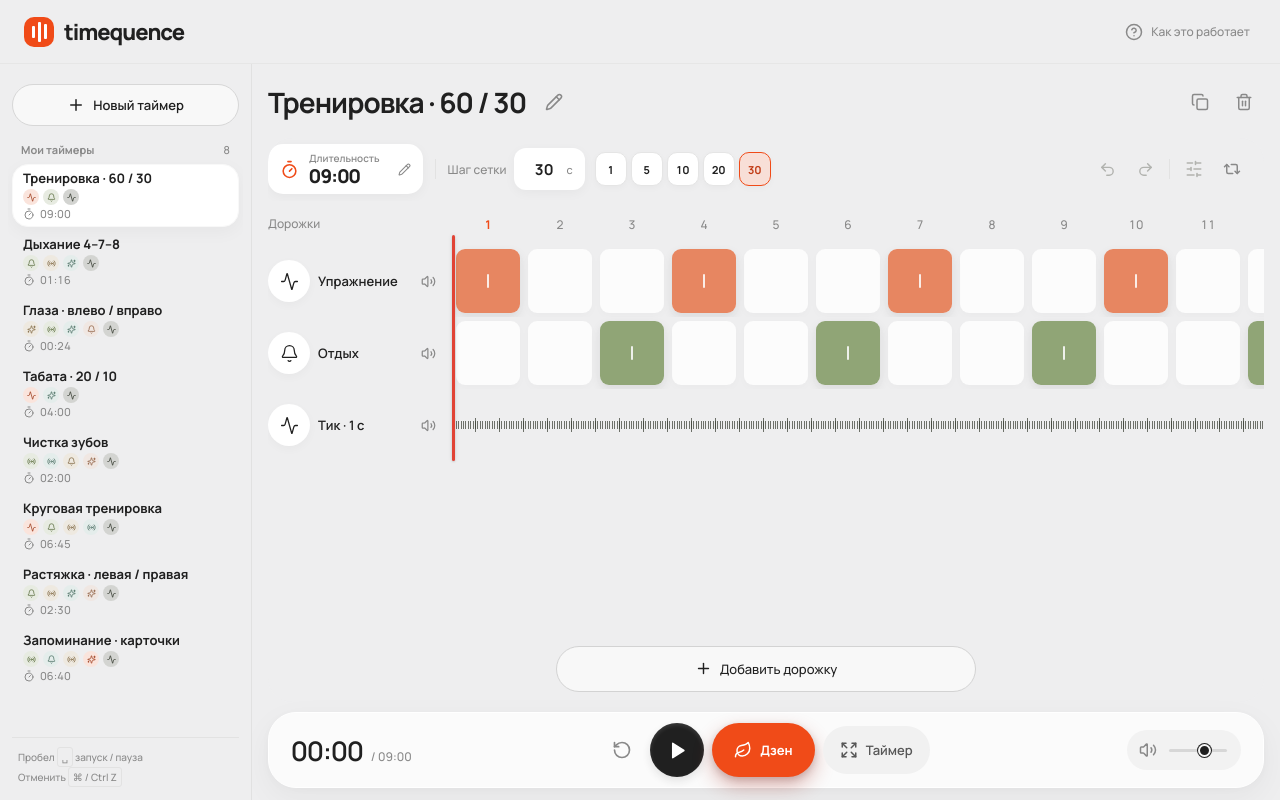
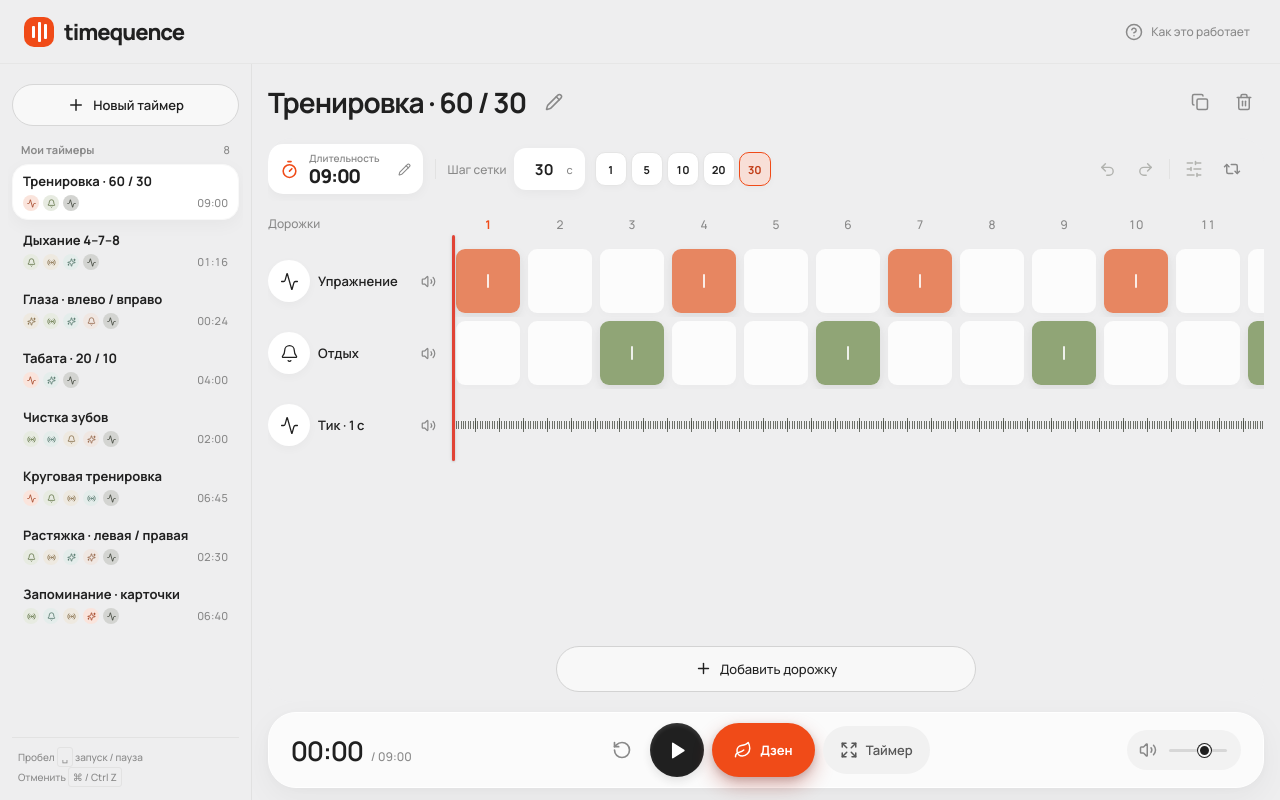
Before and after one commit to rusakoff/timequence, a React (Vite) app: page / in a window 1280 px wide. Built offline with nearby package versions, Linux system fonts and the light colour scheme.

Commit message:
style: simplify timer card metadata

```diff
--- a/src/App.tsx
+++ b/src/App.tsx
@@ -156,10 +156,7 @@ function TimerList({
               <strong title={t.name}>{t.name}</strong>
             </span>
             <TrackIcons tracks={enabledTracks} />
-            <span className="timer-card-duration">
-              <TimerIcon size={12} aria-hidden="true" />
-              {time(t.duration)}
-            </span>
+            <span className="timer-card-duration">{time(t.duration)}</span>
           </button>
         );
       })}
--- a/src/styles.css
+++ b/src/styles.css
@@ -444,10 +444,15 @@ input[type="range"]:disabled {
 }
 .timer-card {
   position: relative;
-  display: block;
+  display: grid;
+  grid-template-columns: minmax(0, 1fr) auto;
+  grid-template-rows: 17px 16px;
+  align-items: center;
+  column-gap: 8px;
+  row-gap: 5px;
   width: 100%;
-  min-height: 0;
-  padding: 5px 10px;
+  min-height: 56px;
+  padding: 8px 10px;
   text-align: left;
   border: 1px solid transparent;
   border-radius: var(--radius);
@@ -466,6 +471,8 @@ input[type="range"]:disabled {
 }
 .timer-card-top {
   display: block;
+  grid-column: 1 / -1;
+  min-width: 0;
 }
 .timer-card-top strong {
   font-size: 13px;
@@ -476,20 +483,21 @@ input[type="range"]:disabled {
   white-space: nowrap;
 }
 .timer-card-duration {
-  display: flex;
-  align-items: center;
-  gap: 5px;
+  grid-column: 2;
+  grid-row: 2;
   font-size: 11px;
-  line-height: 14px;
-  color: var(--muted);
-  margin-top: 2px;
+  line-height: 16px;
+  color: var(--muted);
+  white-space: nowrap;
 }
 .timer-track-icons {
   display: flex;
+  grid-column: 1;
+  grid-row: 2;
   align-items: center;
   gap: 4px;
   height: 16px;
-  margin-top: 2px;
+  min-width: 0;
 }
 .timer-track-icon,
 .timer-track-more {
```
